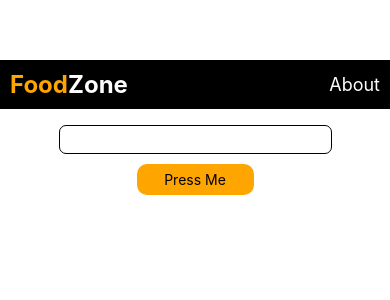
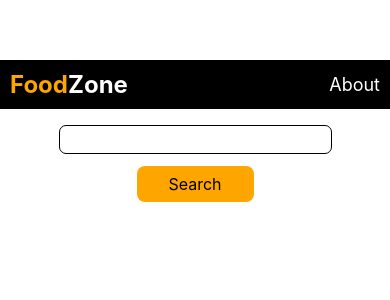
Before and after one commit to Tctushar/ReactNativeApp, a React Native app: screen / in a window 390 px wide. Shown: the top 300 px of the page. Built offline with nearby package versions, Linux system fonts and the light colour scheme; grey boxes are pictures that could not be loaded.

Commit message:
Update
Added On search click providing meal details

```diff
--- a/App.js
+++ b/App.js
@@ -8,15 +8,23 @@ import {
   TouchableOpacity,
   TextInput,
   Button,
+  FlatList,
 } from "react-native";
-const handlePress = () => {
-  console.log("Clicked");
-};
-const Header = () => {
-  const [searchText, setSearchText] = useState("");
+const FoodEve = () => {
+  const [query, setQuery] = useState("");
+  const [recipes, setRecipes] = useState([]);
+  const fetchRecipes = async () => {
+    const appId = "6b2b2d48";
+    const appKey = "1dc0b0eb525744c067a2043e0b5696bc";
+    const response = await fetch(
+      `https://api.edamam.com/search?q=${query}&app_id=${appId}&app_key=${appKey}`
+    );
+    const data = await response.json();
+    setRecipes(data.hits);
+  };
   return (
-    <View style={{ flex: 1, marginTop: 60 }}>
-      <View style={styles.header}>
+    <View style={{ backgroundColor: "white", flex: 1, marginTop: 60 }}>
+      <View style={styles.FoodEve}>
         <Text style={styles.title}>
           <Text style={styles.food}>Food</Text>
           <Text style={styles.zone}>Zone</Text>
@@ -36,15 +44,26 @@ const Header = () => {
         style={styles.searchInput}
         placeholder="Search your craving here..."
         placeholderTextColor="white"
-        value={searchText}
-        onChangeText={setSearchText}
+        value={query}
+        onChangeText={(text) => setQuery(text)}
       />
-      <TouchableOpacity style={styles.button} onPress={handlePress}>
-        <Text style={styles.buttonText}>Press Me</Text>
+      {/* <Button title="Search" style={styles.buttonText} onPress={fetchRecipes} /> */}
+      <TouchableOpacity style={styles.button} onPress={fetchRecipes}>
+        <Text style={styles.buttonText}>Search</Text>
       </TouchableOpacity>
-      <Text style={styles.foodAbove}></Text>
+      <FlatList
+        data={recipes}
+        keyExtractor={(item, index) => index.toString()}
+        renderItem={({ item }) => (
+          <View style={styles.recipe}>
+            <Text style={styles.recipeTitle}>{item.recipe.label}</Text>
+            <Image source={{ uri: item.recipe.image }} style={styles.image} />
+            <Text>Calories: {Math.round(item.recipe.calories)}</Text>
+          </View>
+        )}
+      />
 
-      <ScrollView
+      {/* <ScrollView
         horizontal
         showsHorizontalScrollIndicator={false}
         pagingEnabled
@@ -74,7 +93,7 @@ const Header = () => {
             style={styles.image}
           />
         </TouchableOpacity>
-      </ScrollView>
+      </ScrollView> */}
     </View>
   );
 };
@@ -83,6 +102,20 @@ const styles = StyleSheet.create({
   headerContainer: {
     marginTop: 35,
     width: "100%",
+  },
+
+  buttonText: {
+    fontSize: 16,
+    textAlign: "center",
+    backgroundColor: "blue",
+    padding: 8,
+    backgroundColor: "orange",
+    width: "30%",
+    borderRadius: 8,
+    alignItems: "center",
+    marginLeft: "auto",
+    marginRight: "auto",
+    marginTop: 12,
   },
   searchInput: {
     color: "black",
@@ -100,7 +133,7 @@ const styles = StyleSheet.create({
     fontSize: 14,
     fontStyle: "italic",
   },
-  header: {
+  FoodEve: {
     flexDirection: "row",
     justifyContent: "space-between",
     alignItems: "center",
@@ -133,18 +166,10 @@ const styles = StyleSheet.create({
   slider: {
     height: "auto",
   },
-  buttonText: {
-    textAlign: "center",
-    backgroundColor: "orange",
-    padding: 7,
-    width: "30%",
-    marginLeft: "auto",
-    marginRight: "auto",
-    marginTop: 10,
-    borderRadius: 10,
-  },
+
   image: {
-    width: 400,
+    width: 100,
+    height: 100,
     flex: 1,
     resizeMode: "contain",
     alignSelf: "center",
@@ -153,4 +178,4 @@ const styles = StyleSheet.create({
   },
 });
 
-export default Header;
+export default FoodEve;
```
